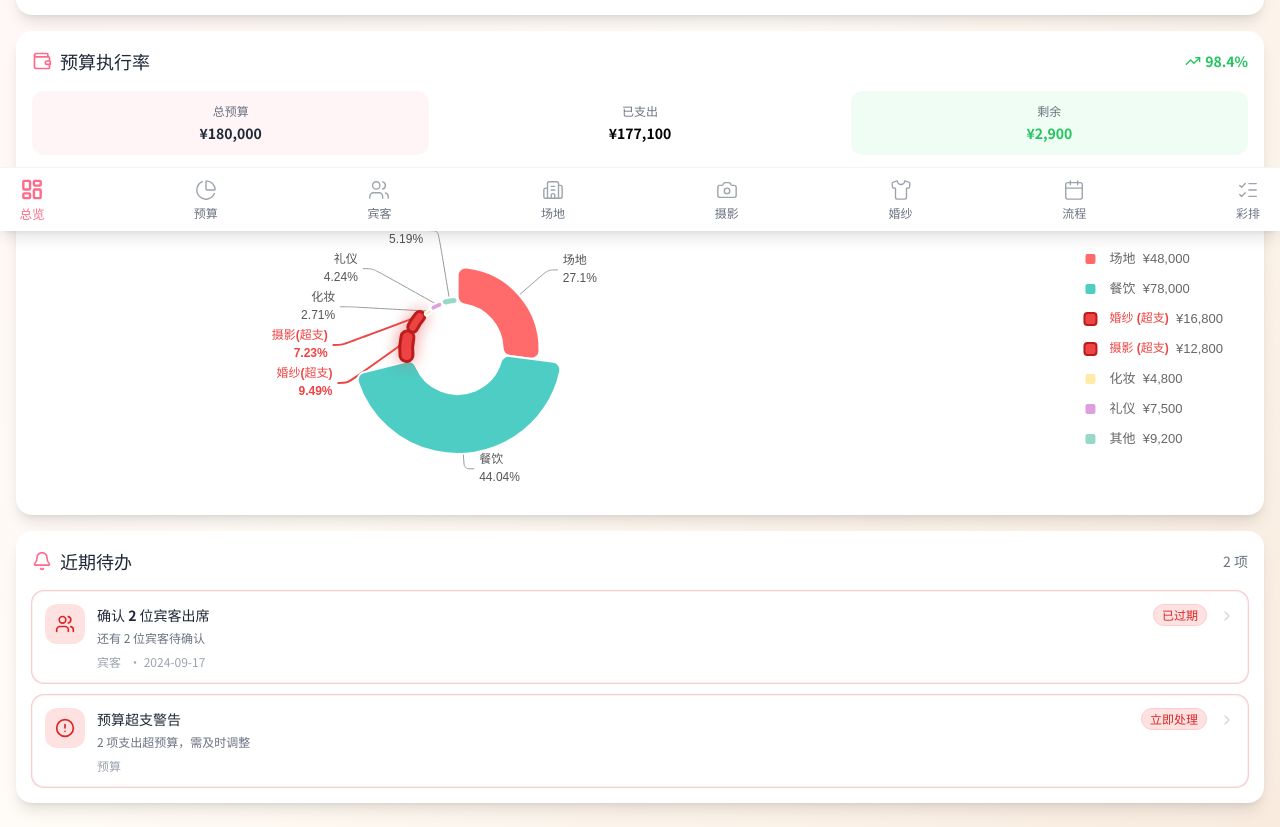
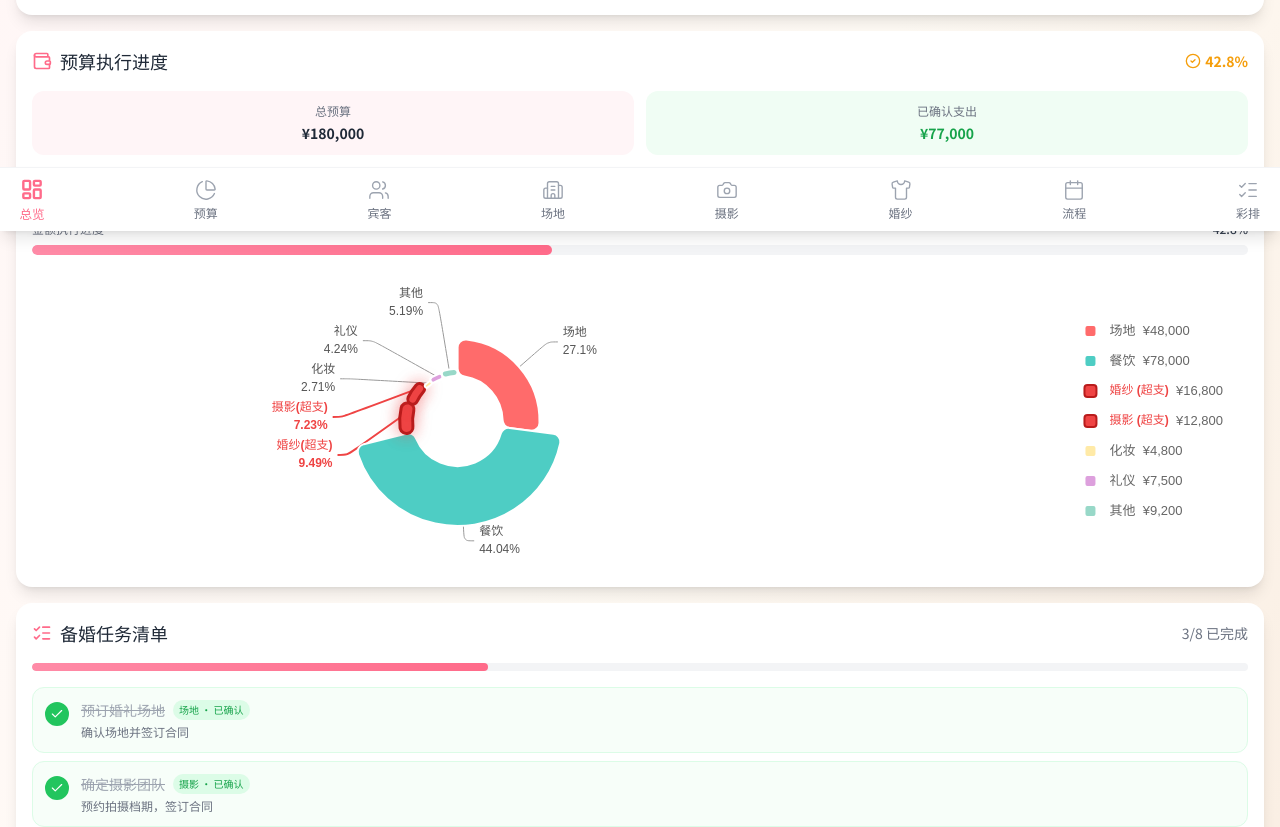
Before and after one commit to nineteen1026-pixel/lyt-9, a Vue app: page /overview in a window 1280 px wide. Shown: the part 569-1396 px from the top of the page. Built offline with nearby package versions, Linux system fonts and the light colour scheme.

Commit message:
.3981746827702544:388559315b3525f6dc633549a70ccbc9_6a34d33300646dedd7aa97a0.6a34d33600646dedd7aa97a2.6a34d335d60fc0ed6667a689:Trae CN.T(2026/6/19 13:27:18)

```diff
--- a/src/data/mockData.ts
+++ b/src/data/mockData.ts
@@ -6,6 +6,7 @@ export interface BudgetItem {
   color: string
   budget: number
   locked?: boolean
+  confirmed?: boolean
 }
 
 export type GuestStatus = 'confirmed' | 'pending' | 'declined'
@@ -166,13 +167,33 @@ export interface Notice {
 }
 
 export const mockBudget: BudgetItem[] = [
-  { id: '1', category: '场地', planned: 50000, actual: 48000, color: '#FF6B6B', budget: 50000, locked: true },
-  { id: '2', category: '餐饮', planned: 80000, actual: 78000, color: '#4ECDC4', budget: 80000 },
-  { id: '3', category: '婚纱', planned: 15000, actual: 16800, color: '#45B7D1', budget: 15000 },
-  { id: '4', category: '摄影', planned: 12000, actual: 11500, color: '#96CEB4', budget: 12000 },
-  { id: '5', category: '化妆', planned: 5000, actual: 4800, color: '#FFEAA7', budget: 5000 },
-  { id: '6', category: '礼仪', planned: 8000, actual: 7500, color: '#DDA0DD', budget: 8000 },
-  { id: '7', category: '其他', planned: 10000, actual: 9200, color: '#98D8C8', budget: 10000 }
+  { id: '1', category: '场地', planned: 50000, actual: 48000, color: '#FF6B6B', budget: 50000, locked: true, confirmed: true },
+  { id: '2', category: '餐饮', planned: 80000, actual: 78000, color: '#4ECDC4', budget: 80000, confirmed: false },
+  { id: '3', category: '婚纱', planned: 15000, actual: 16800, color: '#45B7D1', budget: 15000, confirmed: true },
+  { id: '4', category: '摄影', planned: 12000, actual: 11500, color: '#96CEB4', budget: 12000, confirmed: true },
+  { id: '5', category: '化妆', planned: 5000, actual: 4800, color: '#FFEAA7', budget: 5000, confirmed: false },
+  { id: '6', category: '礼仪', planned: 8000, actual: 7500, color: '#DDA0DD', budget: 8000, confirmed: false },
+  { id: '7', category: '其他', planned: 10000, actual: 9200, color: '#98D8C8', budget: 10000, confirmed: false }
+]
+
+export interface ChecklistItem {
+  id: string
+  title: string
+  description: string
+  budgetCategory: string | null
+  completed: boolean
+  order: number
+}
+
+export const mockChecklist: ChecklistItem[] = [
+  { id: '1', title: '预订婚礼场地', description: '确认场地并签订合同', budgetCategory: '场地', completed: true, order: 1 },
+  { id: '2', title: '确定摄影团队', description: '预约拍摄档期，签订合同', budgetCategory: '摄影', completed: true, order: 2 },
+  { id: '3', title: '选购婚纱礼服', description: '主纱、出门纱、敬酒服', budgetCategory: '婚纱', completed: true, order: 3 },
+  { id: '4', title: '预订婚宴餐饮', description: '确认菜单和桌数', budgetCategory: '餐饮', completed: false, order: 4 },
+  { id: '5', title: '预约化妆师', description: '试妆并确定婚礼当天跟妆', budgetCategory: '化妆', completed: false, order: 5 },
+  { id: '6', title: '聘请礼仪司仪', description: '确认主持和礼仪团队', budgetCategory: '礼仪', completed: false, order: 6 },
+  { id: '7', title: '采购婚戒首饰', description: '对戒、项链等', budgetCategory: '其他', completed: false, order: 7 },
+  { id: '8', title: '安排婚车车队', description: '预订婚车数量和路线', budgetCategory: '其他', completed: false, order: 8 }
 ]
 
 export const mockGuests: Guest[] = [
--- a/src/stores/budget.ts
+++ b/src/stores/budget.ts
@@ -81,10 +81,36 @@ export const useBudgetStore = defineStore('budget', () => {
     return items.value.find(item => item.category === category)
   }
 
+  function confirmCategory(category: string) {
+    const index = items.value.findIndex(item => item.category === category)
+    if (index !== -1) {
+      items.value[index].confirmed = true
+    }
+  }
+
+  function unconfirmCategory(category: string) {
+    const index = items.value.findIndex(item => item.category === category)
+    if (index !== -1) {
+      items.value[index].confirmed = false
+    }
+  }
+
+  function isCategoryConfirmed(category: string) {
+    const item = items.value.find(item => item.category === category)
+    return item?.confirmed ?? false
+  }
+
   const totalBudget = computed(() => items.value.reduce((sum, item) => sum + (item.budget ?? item.planned), 0))
   const totalSpent = computed(() => items.value.reduce((sum, item) => sum + item.actual, 0))
   const remaining = computed(() => totalBudget.value - totalSpent.value)
   const progress = computed(() => totalBudget.value > 0 ? (totalSpent.value / totalBudget.value) * 100 : 0)
+
+  const confirmedBudget = computed(() =>
+    items.value.filter(item => item.confirmed).reduce((sum, item) => sum + (item.budget ?? item.planned), 0)
+  )
+  const confirmedCount = computed(() => items.value.filter(item => item.confirmed).length)
+  const confirmationProgress = computed(() => items.value.length > 0 ? (confirmedCount.value / items.value.length) * 100 : 0)
+  const executionProgress = computed(() => totalBudget.value > 0 ? (confirmedBudget.value / totalBudget.value) * 100 : 0)
 
   const totalPlanned = () => items.value.reduce((sum, item) => sum + item.planned, 0)
   const totalActual = () => items.value.reduce((sum, item) => sum + item.actual, 0)
@@ -121,11 +147,18 @@ export const useBudgetStore = defineStore('budget', () => {
     unlockCategory,
     isCategoryLocked,
     getItemByCategory,
+    confirmCategory,
+    unconfirmCategory,
+    isCategoryConfirmed,
     syncContractedToBudget,
     totalBudget,
     totalSpent,
     remaining,
     progress,
+    confirmedBudget,
+    confirmedCount,
+    confirmationProgress,
+    executionProgress,
     totalPlanned,
     totalActual
   }
--- /dev/null
+++ b/src/stores/checklist.ts
@@ -0,0 +1,104 @@
+import { defineStore } from 'pinia'
+import { ref, watch, computed } from 'vue'
+import { get, set } from '../utils/storage'
+import { mockChecklist, type ChecklistItem } from '../data/mockData'
+import { useBudgetStore } from './budget'
+
+export { type ChecklistItem }
+
+export const useChecklistStore = defineStore('checklist', () => {
+  const STORAGE_KEY = 'wedding-checklist'
+
+  const items = ref<ChecklistItem[]>(get(STORAGE_KEY, mockChecklist))
+
+  watch(items, (newValue) => {
+    set(STORAGE_KEY, newValue)
+  }, { deep: true })
+
+  const completedCount = computed(() => items.value.filter(i => i.completed).length)
+  const totalCount = computed(() => items.value.length)
+  const progress = computed(() => totalCount.value > 0 ? (completedCount.value / totalCount.value) * 100 : 0)
+
+  function syncBudgetConfirmations() {
+    const budgetStore = useBudgetStore()
+    const categoriesWithTasks = new Map<string, boolean[]>()
+
+    items.value.forEach(item => {
+      if (item.budgetCategory) {
+        if (!categoriesWithTasks.has(item.budgetCategory)) {
+          categoriesWithTasks.set(item.budgetCategory, [])
+        }
+        categoriesWithTasks.get(item.budgetCategory)!.push(item.completed)
+      }
+    })
+
+    categoriesWithTasks.forEach((completedList, category) => {
+      const allCompleted = completedList.every(c => c)
+      if (allCompleted) {
+        budgetStore.confirmCategory(category)
+      } else {
+        budgetStore.unconfirmCategory(category)
+      }
+    })
+  }
+
+  function addItem(item: Omit<ChecklistItem, 'id' | 'order'>) {
+    const maxOrder = items.value.reduce((max, i) => Math.max(max, i.order), 0)
+    const newItem: ChecklistItem = {
+      ...item,
+      id: Date.now().toString(),
+      order: maxOrder + 1
+    }
+    items.value.push(newItem)
+    if (newItem.completed) {
+      syncBudgetConfirmations()
+    }
+  }
+
+  function updateItem(id: string, updates: Partial<Omit<ChecklistItem, 'id'>>) {
+    const index = items.value.findIndex(item => item.id === id)
+    if (index !== -1) {
+      items.value[index] = { ...items.value[index], ...updates }
+      items.value.sort((a, b) => a.order - b.order)
+      syncBudgetConfirmations()
+    }
+  }
+
+  function toggleComplete(id: string) {
+    const index = items.value.findIndex(item => item.id === id)
+    if (index !== -1) {
+      items.value[index].completed = !items.value[index].completed
+      syncBudgetConfirmations()
+    }
+  }
+
+  function deleteItem(id: string) {
+    const index = items.value.findIndex(item => item.id === id)
+    if (index !== -1) {
+      items.value.splice(index, 1)
+      syncBudgetConfirmations()
+    }
+  }
+
+  function getItemById(id: string) {
+    return items.value.find(item => item.id === id)
+  }
+
+  function getItemsByCategory(category: string) {
+    return items.value.filter(item => item.budgetCategory === category)
+  }
+
+  return {
+    items,
+    completedCount,
+    totalCount,
+    progress,
+    addItem,
+    updateItem,
+    toggleComplete,
+    deleteItem,
+    getItemById,
+    getItemsByCategory,
+    syncBudgetConfirmations
+  }
+})
--- a/src/views/BudgetView.vue
+++ b/src/views/BudgetView.vue
@@ -8,7 +8,8 @@ import { usePhotographyStore } from '@/stores/photography'
 import { useDressStore } from '@/stores/dress'
 import PieChart from '@/components/PieChart.vue'
 import Toast from '@/components/Toast.vue'
-import { Wallet, TrendingDown, TrendingUp, Target, AlertTriangle, Info, Lock, MapPin, Camera, Shirt, ExternalLink, CheckCircle, RefreshCw, ChevronDown, ChevronUp } from 'lucide-vue-next'
+import { Wallet, TrendingDown, TrendingUp, Target, AlertTriangle, Info, Lock, MapPin, Camera, Shirt, ExternalLink, CheckCircle, CheckCircle2, Check, RefreshCw, ChevronDown, ChevronUp } from 'lucide-vue-next'
+import { useChecklistStore } from '@/stores/checklist'
 
 const router = useRouter()
 const budgetStore = useBudgetStore()
@@ -16,6 +17,7 @@ const guestsStore = useGuestsStore()
 const venuesStore = useVenuesStore()
 const photographyStore = usePhotographyStore()
 const dressStore = useDressStore()
+const checklistStore = useChecklistStore()
 
 const expandedCategory = ref<string | null>(null)
 
@@ -203,6 +205,16 @@ const goToCategory = (category: string) => {
 
           <div class="animate-slide-up bg-white rounded-2xl p-4 shadow-md" style="animation-delay: 0.2s">
             <div class="flex items-center gap-2 mb-2">
+              <div class="w-10 h-10 rounded-xl bg-green-100 flex items-center justify-center">
+                <CheckCircle2 class="w-5 h-5 text-green-500" />
+              </div>
+              <span class="text-sm text-gray-500">已确认</span>
+            </div>
+            <p class="text-xl font-bold text-green-500">{{ formatCurrency(budgetStore.confirmedBudget) }}</p>
+          </div>
+
+          <div class="animate-slide-up bg-white rounded-2xl p-4 shadow-md" style="animation-delay: 0.3s">
+            <div class="flex items-center gap-2 mb-2">
               <div class="w-10 h-10 rounded-xl bg-champagne-100 flex items-center justify-center">
                 <TrendingUp class="w-5 h-5 text-champagne-300" />
               </div>
@@ -211,24 +223,27 @@ const goToCategory = (category: string) => {
             <p class="text-xl font-bold text-champagne-300">{{ formatCurrency(totalSpent) }}</p>
           </div>
 
-          <div class="animate-slide-up bg-white rounded-2xl p-4 shadow-md" style="animation-delay: 0.3s">
-            <div class="flex items-center gap-2 mb-2">
-              <div class="w-10 h-10 rounded-xl bg-green-100 flex items-center justify-center">
-                <TrendingDown class="w-5 h-5 text-green-500" />
-              </div>
-              <span class="text-sm text-gray-500">剩余</span>
-            </div>
-            <p class="text-xl font-bold text-green-500">{{ formatCurrency(remaining) }}</p>
-          </div>
-
           <div class="animate-slide-up bg-white rounded-2xl p-4 shadow-md" style="animation-delay: 0.4s">
             <div class="flex items-center gap-2 mb-2">
               <div class="w-10 h-10 rounded-xl bg-primary-100 flex items-center justify-center">
                 <Target class="w-5 h-5 text-primary-500" />
               </div>
-              <span class="text-sm text-gray-500">进度</span>
+              <span class="text-sm text-gray-500">执行进度</span>
             </div>
-            <p class="text-xl font-bold text-primary-500">{{ progress.toFixed(1) }}%</p>
+            <p class="text-xl font-bold text-primary-500">{{ budgetStore.executionProgress.toFixed(1) }}%</p>
+          </div>
+        </div>
+
+        <div class="animate-slide-up bg-white rounded-2xl p-4 shadow-md mb-6" style="animation-delay: 0.45s">
+          <div class="flex items-center justify-between mb-2">
+            <span class="text-sm font-medium text-gray-700">分类确认进度</span>
+            <span class="text-sm text-gray-500">{{ budgetStore.confirmedCount }}/{{ budgetStore.items.length }} 项</span>
+          </div>
+          <div class="w-full bg-gray-100 rounded-full h-2.5 overflow-hidden">
+            <div
+              class="h-full bg-gradient-to-r from-green-400 to-green-500 rounded-full transition-all duration-1000"
+              :style="{ width: `${budgetStore.confirmationProgress}%` }"
+            ></div>
           </div>
         </div>
 
@@ -253,7 +268,8 @@ const goToCategory = (category: string) => {
               class="bg-white rounded-xl shadow-sm hover:shadow-md transition-all duration-300 overflow-hidden"
               :class="{
                 'ring-2 ring-red-400 bg-red-50': isOverBudget(item.budget, item.actual),
-                'ring-2 ring-primary-300 bg-primary-50/50': item.locked
+                'ring-2 ring-primary-300 bg-primary-50/50': item.locked,
+                'ring-2 ring-green-300 bg-green-50/30': item.confirmed && !item.locked && !isOverBudget(item.budget, item.actual)
               }"
               :style="{ animationDelay: `${0.8 + index * 0.1}s` }"
             >
@@ -277,11 +293,15 @@ const goToCategory = (category: string) => {
                       <div v-if="item.locked" class="absolute -top-1 -right-1 w-4 h-4 bg-primary-500 rounded-full flex items-center justify-center">
                         <Lock class="w-2.5 h-2.5 text-white" />
                       </div>
+                      <div v-else-if="item.confirmed" class="absolute -top-1 -right-1 w-4 h-4 bg-green-500 rounded-full flex items-center justify-center">
+                        <Check class="w-2.5 h-2.5 text-white" />
+                      </div>
                     </div>
                     <div>
                       <div class="flex items-center gap-1.5">
                         <p class="font-medium" :class="isOverBudget(item.budget, item.actual) ? 'text-red-600' : 'text-gray-800'">{{ item.category }}</p>
                         <span v-if="item.locked" class="text-xs text-primary-500 bg-primary-100 px-1.5 py-0.5 rounded-full">已锁定</span>
+                        <span v-else-if="item.confirmed" class="text-xs text-green-600 bg-green-100 px-1.5 py-0.5 rounded-full">支出已确认</span>
                       </div>
                       <p class="text-xs" :class="isOverBudget(item.budget, item.actual) ? 'text-red-400' : 'text-gray-400'">预算: {{ formatCurrency(item.budget) }}</p>
                     </div>
--- a/src/views/OverviewView.vue
+++ b/src/views/OverviewView.vue
@@ -8,6 +8,7 @@ import { usePhotographyStore } from '@/stores/photography'
 import { useDressStore } from '@/stores/dress'
 import { useScheduleStore } from '@/stores/schedule'
 import { useRehearsalStore } from '@/stores/rehearsal'
+import { useChecklistStore } from '@/stores/checklist'
 import PieChart from '@/components/PieChart.vue'
 import {
   LayoutDashboard,
@@ -21,6 +22,7 @@ import {
   Clock,
   AlertCircle,
   CheckCircle2,
+  Check,
   ChevronRight,
   TrendingUp,
   TrendingDown,
@@ -37,10 +39,12 @@ const photographyStore = usePhotographyStore()
 const dressStore = useDressStore()
 const scheduleStore = useScheduleStore()
 const rehearsalStore = useRehearsalStore()
+const checklistStore = useChecklistStore()
 
 const currentDate = ref(new Date())
 
 onMounted(() => {
+  checklistStore.syncBudgetConfirmations()
   const timer = setInterval(() => {
     currentDate.value = new Date()
   }, 60000)
@@ -644,99 +648,120 @@ const navigateTo = (path: string) => {
           <div class="flex items-center justify-between mb-4">
             <h2 class="text-lg font-bold text-gray-800 flex items-center gap-2">
               <Wallet class="w-5 h-5 text-primary-500" />
-              预算执行率
+              预算执行进度
             </h2>
-            <div class="flex items-center gap-1" :class="getProgressColor(budgetExecutionRate)">
-              <component
-                :is="budgetExecutionRate > 80 ? TrendingUp : TrendingDown"
-                class="w-4 h-4"
-              />
-              <span class="text-sm font-bold">{{ budgetExecutionRate.toFixed(1) }}%</span>
+            <div class="flex items-center gap-1" :class="getProgressColor(budgetStore.executionProgress)">
+              <CheckCircle2 class="w-4 h-4" />
+              <span class="text-sm font-bold">{{ budgetStore.executionProgress.toFixed(1) }}%</span>
             </div>
           </div>
 
-          <div class="grid grid-cols-3 gap-3 mb-4">
+          <div class="grid grid-cols-2 gap-3 mb-4">
             <div class="text-center p-3 bg-primary-50 rounded-xl">
               <p class="text-xs text-gray-500 mb-1">总预算</p>
               <p class="text-sm font-bold text-gray-800">{{ formatCurrency(totalBudget) }}</p>
             </div>
-            <div class="text-center p-3 bg-champagne-50 rounded-xl">
-              <p class="text-xs text-gray-500 mb-1">已支出</p>
-              <p class="text-sm font-bold text-champagne-500">{{ formatCurrency(totalSpent) }}</p>
-            </div>
             <div class="text-center p-3 bg-green-50 rounded-xl">
-              <p class="text-xs text-gray-500 mb-1">剩余</p>
-              <p class="text-sm font-bold" :class="remaining >= 0 ? 'text-green-500' : 'text-red-500'">
-                {{ formatCurrency(Math.abs(remaining)) }}
-              </p>
+              <p class="text-xs text-gray-500 mb-1">已确认支出</p>
+              <p class="text-sm font-bold text-green-600">{{ formatCurrency(budgetStore.confirmedBudget) }}</p>
             </div>
           </div>
 
-          <div class="w-full bg-gray-100 rounded-full h-3 mb-4 overflow-hidden">
-            <div
-              class="h-full rounded-full transition-all duration-1000"
-              :class="budgetExecutionRate > 100 ? 'bg-gradient-to-r from-red-400 to-red-500' : 'bg-gradient-to-r from-primary-400 to-primary-500'"
-              :style="{ width: `${Math.min(budgetExecutionRate, 100)}%` }"
-            ></div>
+          <div class="mb-4">
+            <div class="flex items-center justify-between mb-2">
+              <span class="text-xs text-gray-500">分类确认进度</span>
+              <span class="text-xs font-medium text-gray-700">{{ budgetStore.confirmedCount }}/{{ budgetStore.items.length }} 项</span>
+            </div>
+            <div class="w-full bg-gray-100 rounded-full h-2.5 overflow-hidden">
+              <div
+                class="h-full bg-gradient-to-r from-green-400 to-green-500 rounded-full transition-all duration-1000"
+                :style="{ width: `${budgetStore.confirmationProgress}%` }"
+              ></div>
+            </div>
           </div>
 
-          <PieChart :data="pieData" class="w-full h-56" />
+          <div class="mb-4">
+            <div class="flex items-center justify-between mb-2">
+              <span class="text-xs text-gray-500">金额执行进度</span>
+              <span class="text-xs font-medium text-gray-700">{{ budgetStore.executionProgress.toFixed(1) }}%</span>
+            </div>
+            <div class="w-full bg-gray-100 rounded-full h-2.5 overflow-hidden">
+              <div
+                class="h-full rounded-full transition-all duration-1000"
+                :class="budgetStore.executionProgress > 100 ? 'bg-gradient-to-r from-red-400 to-red-500' : 'bg-gradient-to-r from-primary-400 to-primary-500'"
+                :style="{ width: `${Math.min(budgetStore.executionProgress, 100)}%` }"
+              ></div>
+            </div>
+          </div>
+
+          <PieChart :data="pieData" class="w-full h-48" />
         </div>
 
         <div class="animate-slide-up bg-white rounded-2xl p-4 shadow-lg" style="animation-delay: 0.3s">
           <div class="flex items-center justify-between mb-4">
             <h2 class="text-lg font-bold text-gray-800 flex items-center gap-2">
-              <Bell class="w-5 h-5 text-primary-500" />
-              近期待办
+              <ListChecks class="w-5 h-5 text-primary-500" />
+              备婚任务清单
             </h2>
-            <span class="text-sm text-gray-500">{{ todoItems.length }} 项</span>
+            <span class="text-sm text-gray-500">{{ checklistStore.completedCount }}/{{ checklistStore.totalCount }} 已完成</span>
           </div>
 
-          <div v-if="todoItems.length === 0" class="text-center py-8">
+          <div class="w-full bg-gray-100 rounded-full h-2 mb-4 overflow-hidden">
+            <div
+              class="h-full bg-gradient-to-r from-primary-400 to-primary-500 rounded-full transition-all duration-700"
+              :style="{ width: `${checklistStore.progress}%` }"
+            ></div>
+          </div>
+
+          <div v-if="checklistStore.items.length === 0" class="text-center py-8">
             <CheckCircle2 class="w-16 h-16 text-green-400 mx-auto mb-3" />
             <p class="text-gray-500">太棒了！暂无待办事项</p>
           </div>
 
-          <div v-else class="space-y-3">
+          <div v-else class="space-y-2">
             <div
-              v-for="(item, index) in todoItems"
+              v-for="(item, index) in checklistStore.items"
               :key="item.id"
-              @click="navigateTo(item.modulePath)"
-              class="flex items-start gap-3 p-3 rounded-xl border transition-all duration-300 cursor-pointer hover:shadow-md hover:scale-[1.02]"
+              class="flex items-start gap-3 p-3 rounded-xl border transition-all duration-300"
               :class="[
-                item.completed ? 'bg-gray-50 border-gray-200 opacity-60' : 'bg-white border-gray-100',
-                item.priority === 'high' && !item.completed ? 'ring-1 ring-red-200' : ''
+                item.completed ? 'bg-green-50/50 border-green-100' : 'bg-white border-gray-100 hover:shadow-sm'
               ]"
               :style="{ animationDelay: `${0.4 + index * 0.05}s` }"
             >
-              <div
-                class="w-10 h-10 rounded-xl flex items-center justify-center flex-shrink-0"
-                :class="getPriorityColor(item.priority)"
+              <button
+                @click.stop="checklistStore.toggleComplete(item.id)"
+                class="w-6 h-6 rounded-full border-2 flex items-center justify-center flex-shrink-0 mt-0.5 transition-all duration-200 hover:scale-110"
+                :class="[
+                  item.completed
+                    ? 'bg-green-500 border-green-500'
+                    : 'bg-white border-gray-300 hover:border-primary-400'
+                ]"
               >
-                <component :is="item.completed ? CheckCircle2 : item.icon" class="w-5 h-5" />
-              </div>
+                <Check v-if="item.completed" class="w-3.5 h-3.5 text-white" />
+              </button>
               <div class="flex-1 min-w-0">
-                <div class="flex items-center justify-between gap-2">
+                <div class="flex items-center gap-2">
                   <h3
-                    class="font-semibold text-sm truncate"
+                    class="font-semibold text-sm"
                     :class="item.completed ? 'text-gray-400 line-through' : 'text-gray-800'"
                   >
                     {{ item.title }}
                   </h3>
                   <span
-                    class="text-xs font-medium px-2 py-0.5 rounded-full flex-shrink-0 border"
-                    :class="getPriorityColor(item.priority)"
+                    v-if="item.budgetCategory"
+                    class="text-[10px] px-1.5 py-0.5 rounded-full flex-shrink-0"
+                    :class="[
+                      budgetStore.isCategoryConfirmed(item.budgetCategory)
+                        ? 'bg-green-100 text-green-600'
+                        : 'bg-champagne-50 text-champagne-400'
+                    ]"
                   >
-                    {{ getDaysLabel(item) }}
+                    {{ item.budgetCategory }}
+                    <span v-if="budgetStore.isCategoryConfirmed(item.budgetCategory)"> · 已确认</span>
                   </span>
                 </div>
-                <p class="text-xs text-gray-500 mt-1 truncate">{{ item.description }}</p>
-                <div class="flex items-center gap-2 mt-2">
-                  <span class="text-xs text-gray-400">{{ item.module }}</span>
-                  <span v-if="item.date" class="text-xs text-gray-400">· {{ item.date }}</span>
-                </div>
+                <p class="text-xs text-gray-500 mt-1">{{ item.description }}</p>
               </div>
-              <ChevronRight class="w-4 h-4 text-gray-300 flex-shrink-0 mt-1" />
             </div>
           </div>
         </div>
```
